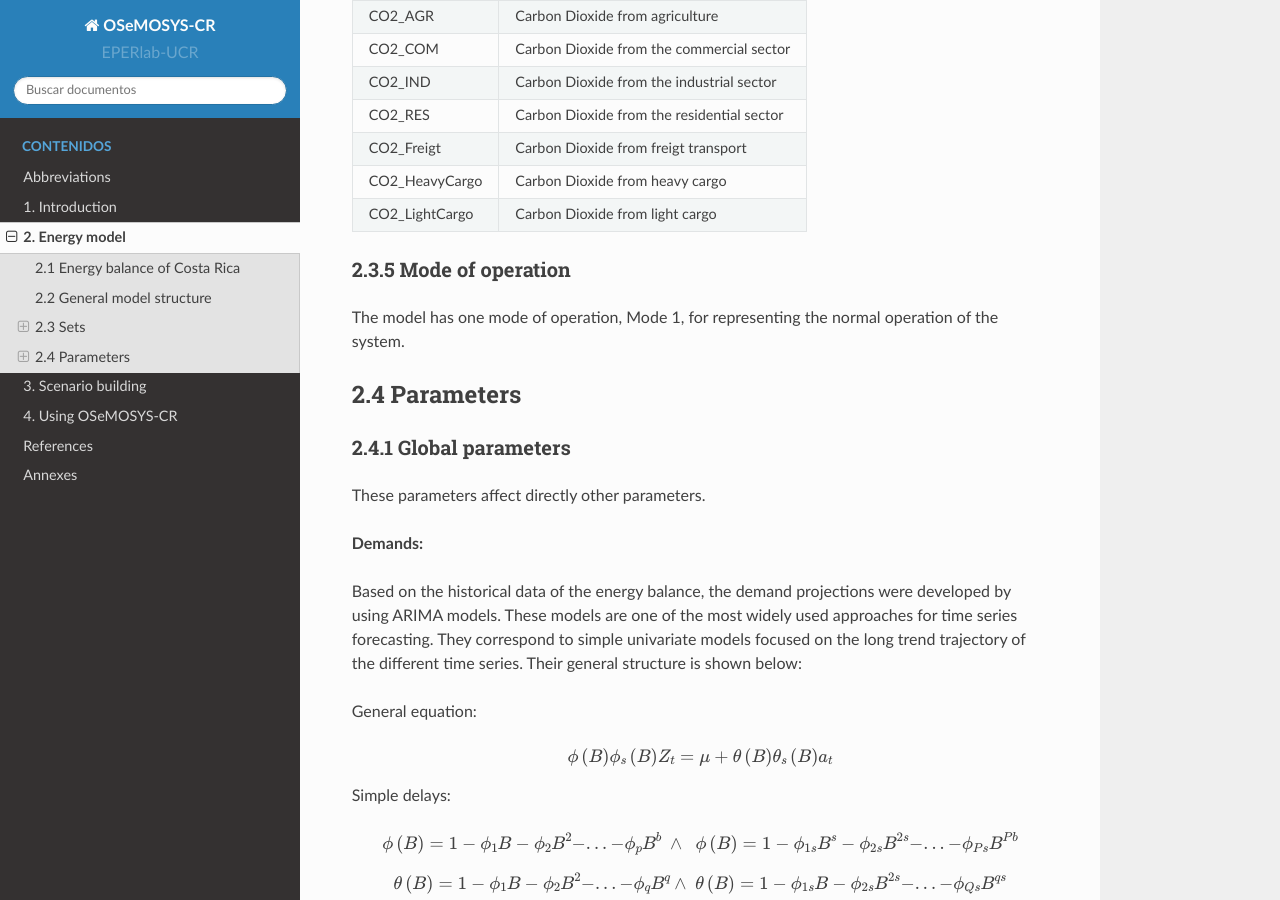
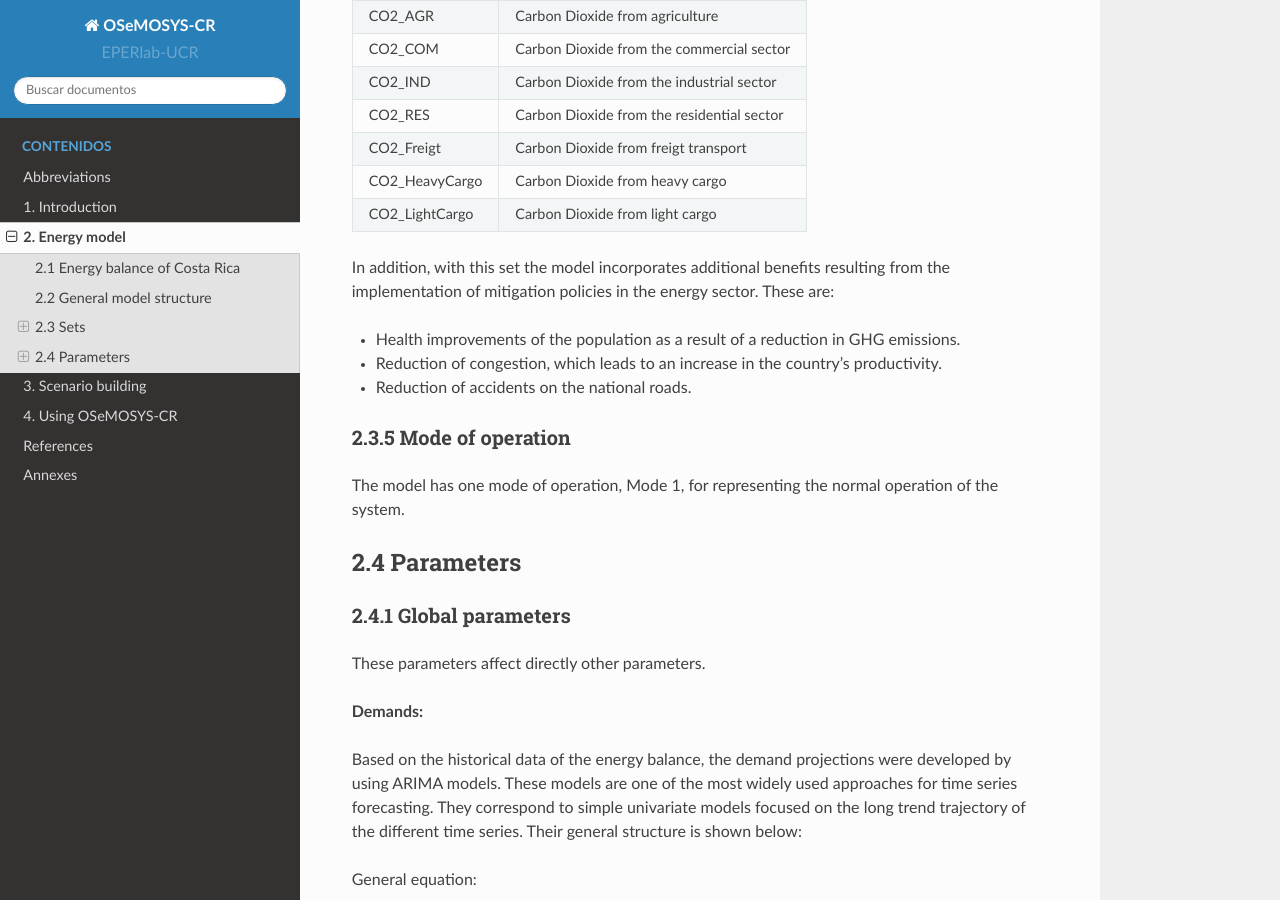
Before and after one commit to EPERLab/OSeMOSYS-CR, a Sphinx documentation site: the page built from docs/02EnergyModel.rst, in a window 1280 px wide and 900 px high, scrolled down 6497 px. Built offline with Sphinx 7.4.7 and the Read the Docs theme 2.0.0, drawn with Linux system fonts in a browser that asks for light colours; formulas are drawn with MathJax 3.

Commit message:
Update 02EnergyModel.rst

```diff
--- a/docs/02EnergyModel.rst
+++ b/docs/02EnergyModel.rst
@@ -227,6 +227,12 @@ Table 2.4 shows a description of the emissions included in the model. In general
 +-----------------+--------------------------------------------+
 | CO2_LightCargo  | Carbon Dioxide from light cargo            |
 +-----------------+--------------------------------------------+
+
+In addition, with this set the model incorporates additional benefits resulting from the implementation of mitigation policies in the energy sector. These are:
+
+* Health improvements of the population as a result of a reduction in GHG emissions.
+* Reduction of congestion, which leads to an increase in the country's productivity.
+* Reduction of accidents on the national roads.
 
 2.3.5 Mode of operation
 ---------
```
